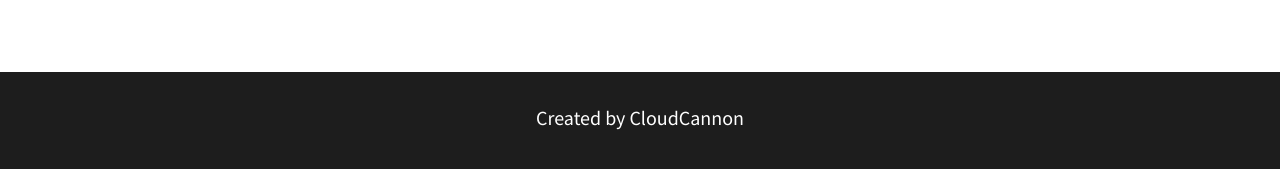
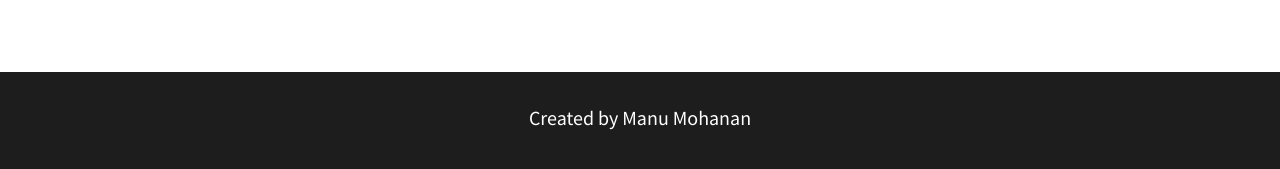
Before and after one commit to manu-mohanan/Bakery-site-GitHub, a Jekyll site: the page built from blog.html, in a window 1280 px wide. Shown: the part 717-886 px from the top of the page. Built offline with Jekyll 4.4.1, drawn with Linux system fonts in a browser that asks for light colours.

Commit message:
Header link modified

```diff
--- a/_layouts/default.html
+++ b/_layouts/default.html
@@ -15,7 +15,7 @@
 						<li><a href="{{ site.baseurl }}/blog.html">Blog</a></li>
 					</ul>
 				</nav>
-				<h1><a href="/">Bakery<strong>Store</strong></a></h1>
+				<h1><a href="{{ site.baseurl }}/">Bakery<strong>Store</strong></a></h1>
 			</div>
 		</header>
 		<div class="content">
@@ -23,7 +23,7 @@
 		</div>
 		<footer>
 			<div class="container">
-				<p class="center-text"> <a href="http://cloudcannon.com">Created by CloudCannon</a></p>
+				<p class="center-text"> <a href="{{ site.baseurl }}/">Created by Manu Mohanan</a></p>
 			</div>
 		</footer>
 	</body>
```
